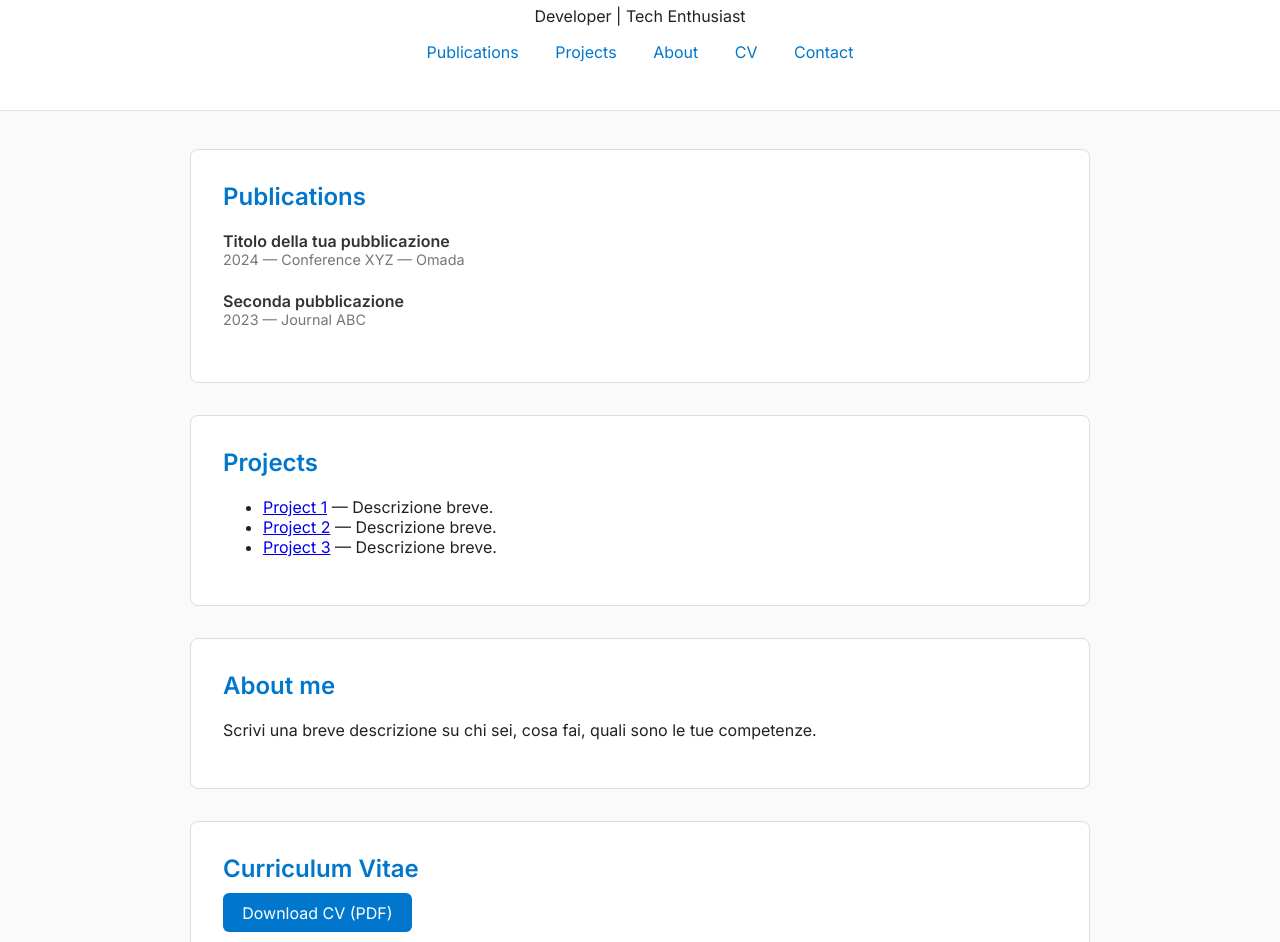
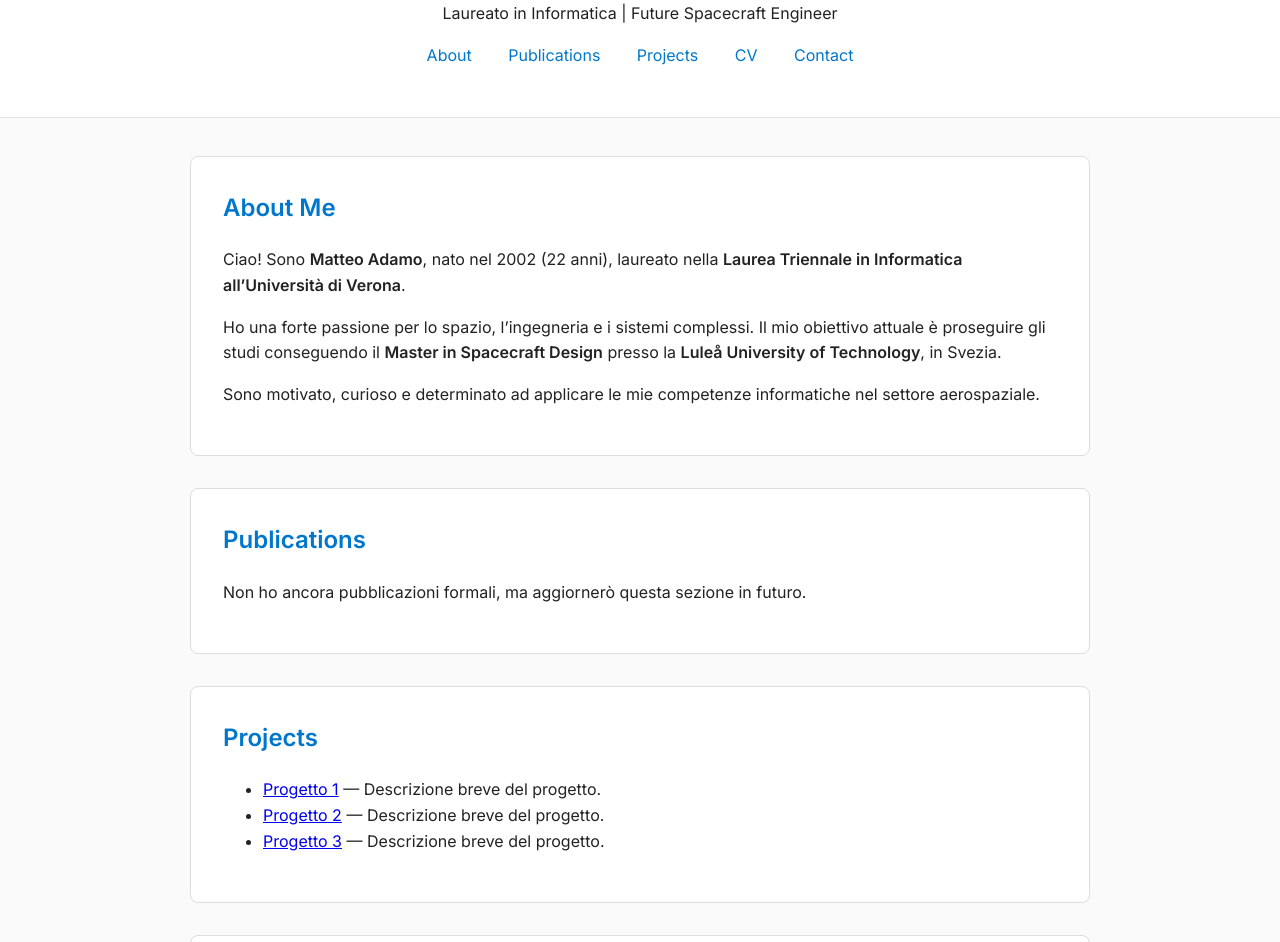
Before and after one commit to omada02/omada02.github.io, a plain HTML site: page index.html in a window 1280 px wide. Shown: the part 124-1066 px from the top of the page. Drawn offline with Linux system fonts and the light colour scheme.

Commit message:
index.html

```diff
--- a/index.html
+++ b/index.html
@@ -3,37 +3,119 @@
 <head>
   <meta charset="UTF-8">
   <meta name="viewport" content="width=device-width, initial-scale=1.0">
-  <title>Omada — Portfolio</title>
+  <title>Matteo Adamo — Portfolio</title>
 
+  <!-- Google Font -->
   <link href="https://fonts.googleapis.com/css2?family=Inter:wght@300;400;600&display=swap" rel="stylesheet">
 
   <style>
-    body { font-family: 'Inter', sans-serif; margin:0; background:#fafafa; color:#222; }
-    header { text-align:center; padding:3rem 1.5rem; background:#fff; border-bottom:1px solid #e4e4e4; }
-    nav a { margin:0 1rem; text-decoration:none; color:#0077cc; font-weight:500; }
-    nav a:hover { text-decoration:underline; }
-    .container { max-width:900px; margin:2.4rem auto; padding:0 1.4rem; }
-    section { background:#fff; border:1px solid #ddd; border-radius:8px; padding:2rem; margin-bottom:2rem; }
-    section h2 { color:#0077cc; margin-top:0; }
-    .pub-item { margin-bottom:1.4rem; }
-    .pub-title { font-weight:600; color:#333; text-decoration:none; }
-    .pub-title:hover { text-decoration:underline; }
-    .meta { color:#777; font-size:0.9em; }
-    footer { text-align:center; padding:2rem 1rem; color:#666; }
-    .btn { background:#0077cc; color:white; padding:0.6rem 1.2rem; text-decoration:none; border-radius:6px; }
-    .btn:hover { background:#005fa3; }
+    body {
+      font-family: 'Inter', sans-serif;
+      margin: 0;
+      background: #fafafa;
+      color: #222;
+      line-height: 1.6;
+    }
+
+    header {
+      text-align: center;
+      padding: 3rem 1.5rem;
+      background: #ffffff;
+      border-bottom: 1px solid #e4e4e4;
+    }
+
+    h1 {
+      margin: 0;
+      font-size: 2.4rem;
+      font-weight: 600;
+    }
+
+    nav {
+      margin-top: 1rem;
+    }
+
+    nav a {
+      margin: 0 1rem;
+      text-decoration: none;
+      color: #0077cc;
+      font-weight: 500;
+    }
+
+    nav a:hover {
+      text-decoration: underline;
+    }
+
+    .container {
+      max-width: 900px;
+      margin: 2.4rem auto;
+      padding: 0 1.4rem;
+    }
+
+    section {
+      background: white;
+      margin-bottom: 2rem;
+      padding: 2rem;
+      border-radius: 8px;
+      border: 1px solid #ddd;
+    }
+
+    section h2 {
+      margin-top: 0;
+      color: #0077cc;
+    }
+
+    .pub-item {
+      margin-bottom: 1.4rem;
+    }
+
+    .pub-title {
+      font-weight: 600;
+      color: #333;
+      text-decoration: none;
+    }
+
+    .pub-title:hover {
+      text-decoration: underline;
+    }
+
+    .meta {
+      font-size: 0.9em;
+      color: #777;
+    }
+
+    footer {
+      text-align: center;
+      padding: 2rem 1rem;
+      color: #666;
+      font-size: 0.9em;
+    }
+
+    .btn {
+      display: inline-block;
+      margin-top: 1rem;
+      padding: 0.6rem 1.2rem;
+      background: #0077cc;
+      color: white;
+      border-radius: 6px;
+      text-decoration: none;
+    }
+
+    .btn:hover {
+      background: #005fa3;
+    }
   </style>
 </head>
 
 <body>
 
 <header>
-  <h1>Omada</h1>
-  <p>Developer | Tech Enthusiast</p>
+  <h1>Matteo Adamo</h1>
+  <p>Laureato in Informatica | Future Spacecraft Engineer</p>
+
   <nav>
+    <a href="#about">About</a>
     <a href="#publications">Publications</a>
     <a href="#projects">Projects</a>
-    <a href="#about">About</a>
     <a href="#cv">CV</a>
     <a href="#contact">Contact</a>
   </nav>
@@ -41,50 +123,58 @@
 
 <div class="container">
 
+  <!-- ABOUT -->
+  <section id="about">
+    <h2>About Me</h2>
+    <p>
+      Ciao! Sono <strong>Matteo Adamo</strong>, nato nel 2002 (22 anni), laureato nella
+      <strong>Laurea Triennale in Informatica all’Università di Verona</strong>.
+    </p>
+    <p>
+      Ho una forte passione per lo spazio, l’ingegneria e i sistemi complessi.
+      Il mio obiettivo attuale è proseguire gli studi conseguendo il
+      <strong>Master in Spacecraft Design</strong>
+      presso la <strong>Luleå University of Technology</strong>, in Svezia.
+    </p>
+    <p>
+      Sono motivato, curioso e determinato ad applicare le mie competenze informatiche nel settore aerospaziale.
+    </p>
+  </section>
+
+  <!-- PUBLICATIONS (vuota per ora, la puoi riempire in futuro) -->
   <section id="publications">
     <h2>Publications</h2>
-
-  <div class="pub-item">
-    <a class="pub-title" href="#">Titolo della tua pubblicazione</a>
-    <div class="meta">2024 — Conference XYZ — Omada</div>
-  </div>
-
-  <div class="pub-item">
-    <a class="pub-title" href="#">Seconda pubblicazione</a>
-    <div class="meta">2023 — Journal ABC</div>
-  </div>
-
+    <p>Non ho ancora pubblicazioni formali, ma aggiornerò questa sezione in futuro.</p>
   </section>
 
+  <!-- PROJECTS -->
   <section id="projects">
     <h2>Projects</h2>
     <ul>
-    <li><a href="#">Project 1</a> — Descrizione breve.</li>
-    <li><a href="#">Project 2</a> — Descrizione breve.</li>
-    <li><a href="#">Project 3</a> — Descrizione breve.</li>
+      <li><a href="#">Progetto 1</a> — Descrizione breve del progetto.</li>
+      <li><a href="#">Progetto 2</a> — Descrizione breve del progetto.</li>
+      <li><a href="#">Progetto 3</a> — Descrizione breve del progetto.</li>
     </ul>
   </section>
 
-<section id="about">
-  <h2>About me</h2>
-  <p>Scrivi una breve descrizione su chi sei, cosa fai, quali sono le tue competenze.</p>
-</section>
-
+  <!-- CV -->
   <section id="cv">
     <h2>Curriculum Vitae</h2>
+    <p>Scarica il mio CV:</p>
     <a class="btn" href="cv.pdf" target="_blank">Download CV (PDF)</a>
   </section>
 
+  <!-- CONTACT -->
   <section id="contact">
     <h2>Contact</h2>
-  <p>Email: <a href="mailto:tuo@email.com">tuo@email.com</a></p>
+    <p>Email: <a href="mailto:matteoadamo02@gmail.com">matteoadamo02@gmail.com</a></p>
     <p>GitHub: <a href="https://github.com/omada02">github.com/omada02</a></p>
   </section>
 
 </div>
 
 <footer>
-  © 2025 Omada
+  © 2025 Matteo Adamo
 </footer>
 
 </body>
```
Lines whose indentation alone changed are shown as unchanged.
